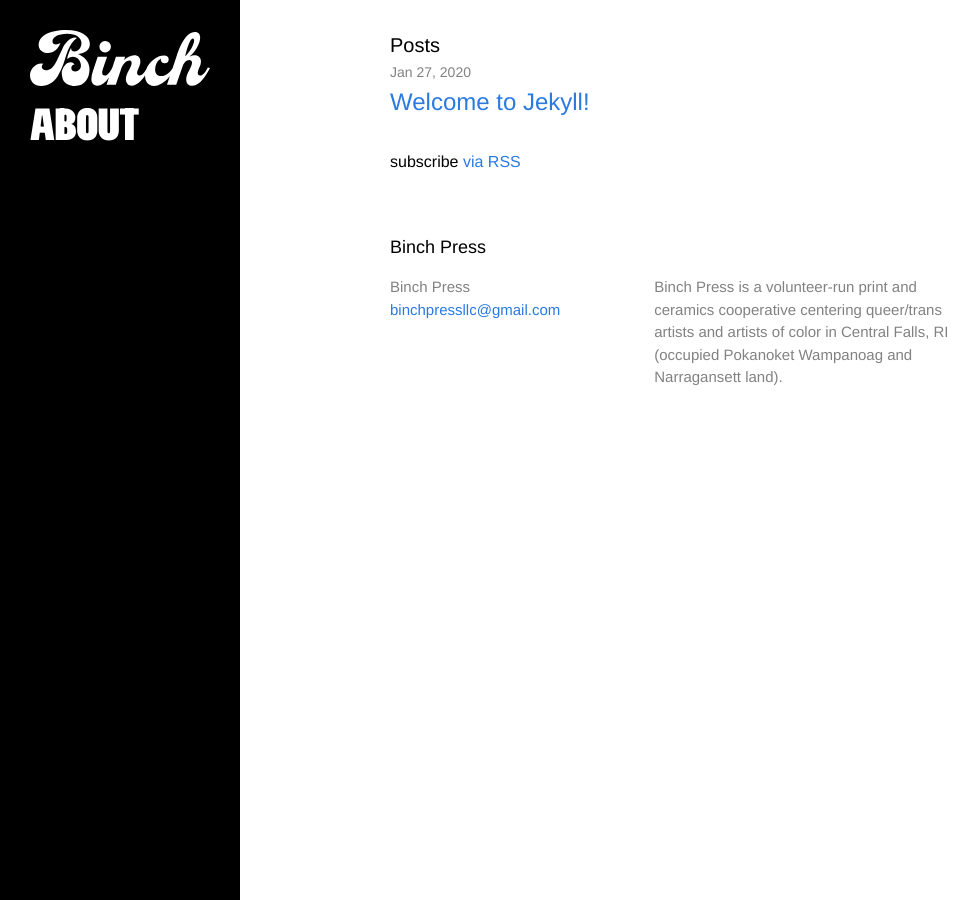
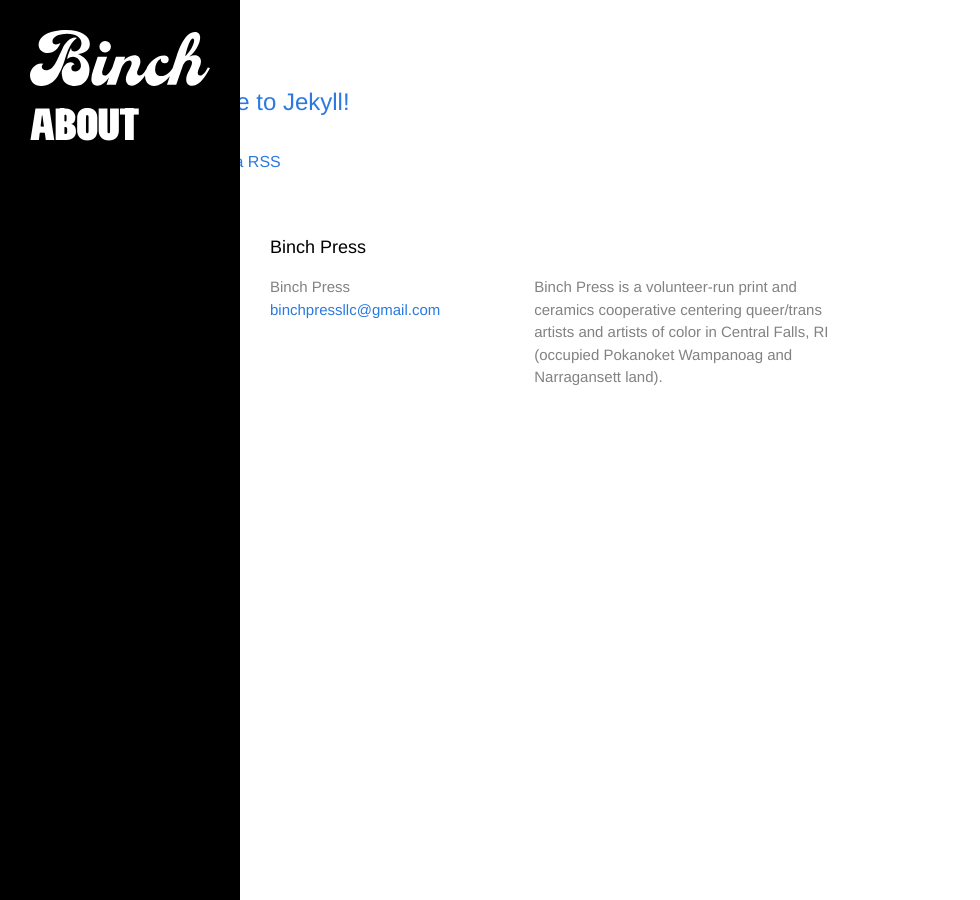
Before and after one commit to tychohoran/binchpress, a Jekyll site: the page built from index.html, in a window 1280 px wide. Shown: the whole page, without its empty margins (0-980 px from the left). Built offline with Jekyll 4.4.1, drawn with Linux system fonts in a browser that asks for light colours.

Commit message:
Updated Layout

```diff
--- a/_sass/_layout.scss
+++ b/_sass/_layout.scss
@@ -8,7 +8,6 @@
     position: fixed;
     background-color: $text-color;
     color: $background-color;
-    z-index: 500;
 
     // Position navigation bar along the left side of the screen
     left: 0;
@@ -21,7 +20,7 @@
     // Position navigation bar along the top on mobile
     @include media-query($on-palm) {
         width: 100%;
-        height: 2 * $spacing-unit;
+        height: 60px;
     }
 }
 
@@ -128,10 +127,7 @@
  * Site footer
  */
 .site-footer {
-    position: relative;
     padding: $spacing-unit 0;
-    width: calc(100% - #{$menu-width});
-    left: $menu-width;
 }
 
 .footer-heading {
@@ -174,10 +170,6 @@
 }
 
 @include media-query($on-palm) {
-    .site-footer {
-        width: 100%;
-        left: 0;
-    }
     .footer-col {
         float: none;
         width: -webkit-calc(100% - (#{$spacing-unit} / 2));
@@ -191,10 +183,9 @@
  * Page content
  */
 .page-content {
-    position: relative;
     padding: $spacing-unit 0;
     width: calc(100% - #{$menu-width});
-    left: $menu-width;
+    right: 0;
 }
 
 .page-heading {
@@ -220,13 +211,6 @@
     font-size: 24px;
 }
 
-@include media-query($on-palm) {
-    .page-content {
-        padding-top: 3 * $spacing-unit;
-        width: 100%;
-        left: 0;
-    }
-}
 
 
 /**
```
